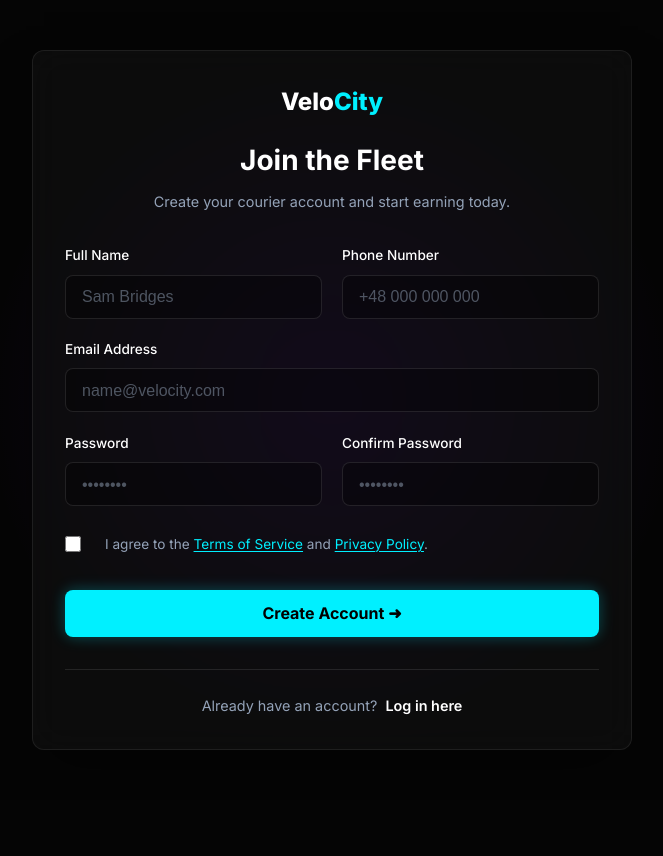
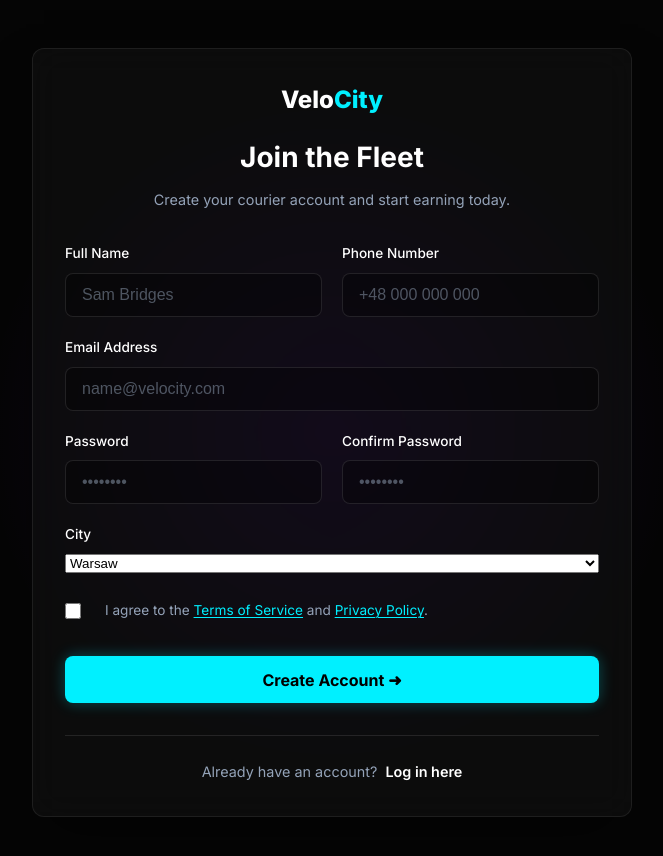
Before and after one commit to JakubJurkian/temporal-resource-allocation-system, a React (Vite) app: page /register in a window 1280 px wide. Shown: the top 856 px of the page, without its empty margins (308-971 px from the left). Before the commit the page ends 800 px from the top, so only its background shows below. Built offline with nearby package versions, Linux system fonts and the light colour scheme.

Commit message:
feat: add city to choose when register

```diff
--- a/src/pages/RegisterPage/RegisterPage.tsx
+++ b/src/pages/RegisterPage/RegisterPage.tsx
@@ -12,6 +12,7 @@ interface RegisterFormData {
   password: string;
   confirmPassword: string;
   agreeOnTerms: boolean | string;
+  city: 'Warsaw' | 'Gdansk' | 'Poznan' | 'Wroclaw';
 }
 
 const RegisterPage = () => {
@@ -27,7 +28,10 @@ const RegisterPage = () => {
     password: "",
     confirmPassword: "",
     agreeOnTerms: false,
+    city: "Warsaw", // Add city with default value
   });
+
+  const cities = ["Warsaw", "Gdansk", "Poznan", "Wroclaw"];
 
   useEffect(() => {
     if (isAuthenticated) {
@@ -88,11 +92,12 @@ const RegisterPage = () => {
     // saving data to localstorage...
     const userData = {
       id: Math.random().toString(36).substring(2, 10), // simple random id
-      fullName: formData.fullName,
+      name: formData.fullName,
       phone: formData.phone,
       email: formData.email,
       password: formData.password,
       role: "user" as const,
+      city: formData.city,
     };
 
     addUserToStorage(userData); // adding user to local storage (faking backend)
@@ -108,6 +113,7 @@ const RegisterPage = () => {
       password: "",
       confirmPassword: "",
       agreeOnTerms: false,
+      city: "Warsaw", // Reset city to default value
     });
 
     navigate("/");
@@ -121,6 +127,10 @@ const RegisterPage = () => {
         [name]: type === "checkbox" ? checked : value,
       };
     });
+  };
+
+  const handleCityChange = (e: React.ChangeEvent<HTMLSelectElement>) => {
+    setFormData({ ...formData, city: e.target.value as 'Warsaw' | 'Gdansk' | 'Poznan' | 'Wroclaw' });
   };
 
   return (
@@ -227,6 +237,23 @@ const RegisterPage = () => {
             </div>
           </div>
 
+          <div className={styles.inputGroup}>
+            <label htmlFor="city">City</label>
+            <select
+              id="city"
+              name="city"
+              value={formData.city}
+              onChange={handleCityChange}
+              required
+            >
+              {cities.map((city) => (
+                <option key={city} value={city}>
+                  {city}
+                </option>
+              ))}
+            </select>
+          </div>
+
           <div className={styles.termsGroup}>
             <label className={styles.checkboxContainer}>
               <input
--- a/src/store/slices/authSlice.ts
+++ b/src/store/slices/authSlice.ts
@@ -7,32 +7,41 @@ const initialUser = storedSession ? JSON.parse(storedSession) : null;
 interface AuthState {
   user: User | null;
   isAuthenticated: boolean;
-  isLoading: boolean;
+  loading: boolean;
+  error: string | null;
 }
 
 const initialState: AuthState = {
   user: initialUser,
   isAuthenticated: initialUser ? true : false,
-  isLoading: false,
+  loading: false,
+  error: null,
 };
 
 const authSlice = createSlice({
-  name: "auth",
+  name: 'auth',
   initialState,
   reducers: {
+    setUser: (state, action) => {
+      state.user = {
+        ...action.payload,
+        city: action.payload.city || 'Warsaw',
+      };
+      state.isAuthenticated = true;
+    },
     // Action 1: Start Loading
     loginStart: (state) => {
-      state.isLoading = true;
+      state.loading = true;
     },
     // Action 2: Login Success
     loginSuccess: (state, action: PayloadAction<User>) => {
-      state.isLoading = false;
+      state.loading = false;
       state.isAuthenticated = true;
       state.user = action.payload;
       sessionStorage.setItem('velocity_session', JSON.stringify(action.payload));
     },
     loginFailure: (state) => {
-      state.isLoading = false;
+      state.loading = false;
       state.isAuthenticated = false;
       state.user = null;
     },
```
Also changed, not shown: src/types/User.ts (+6 -6 lines). Lines whose indentation alone changed are shown as unchanged.
